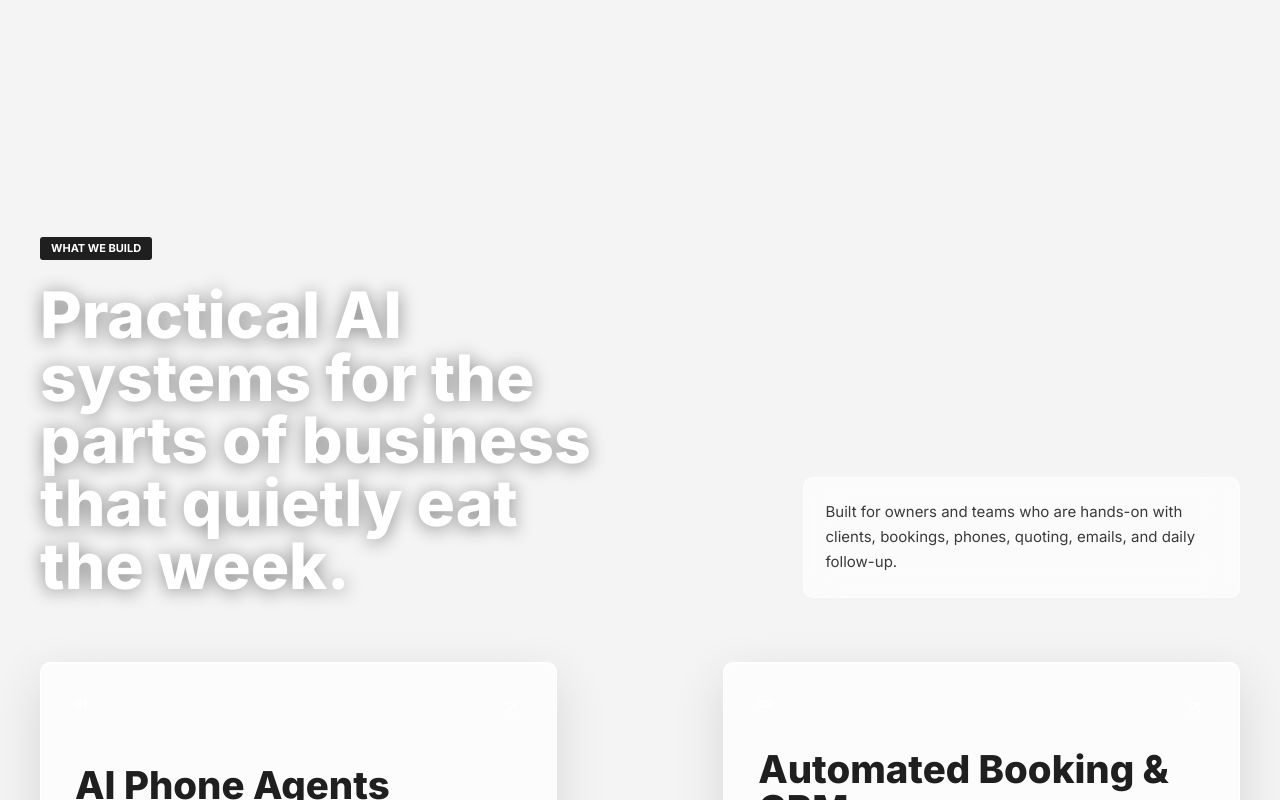
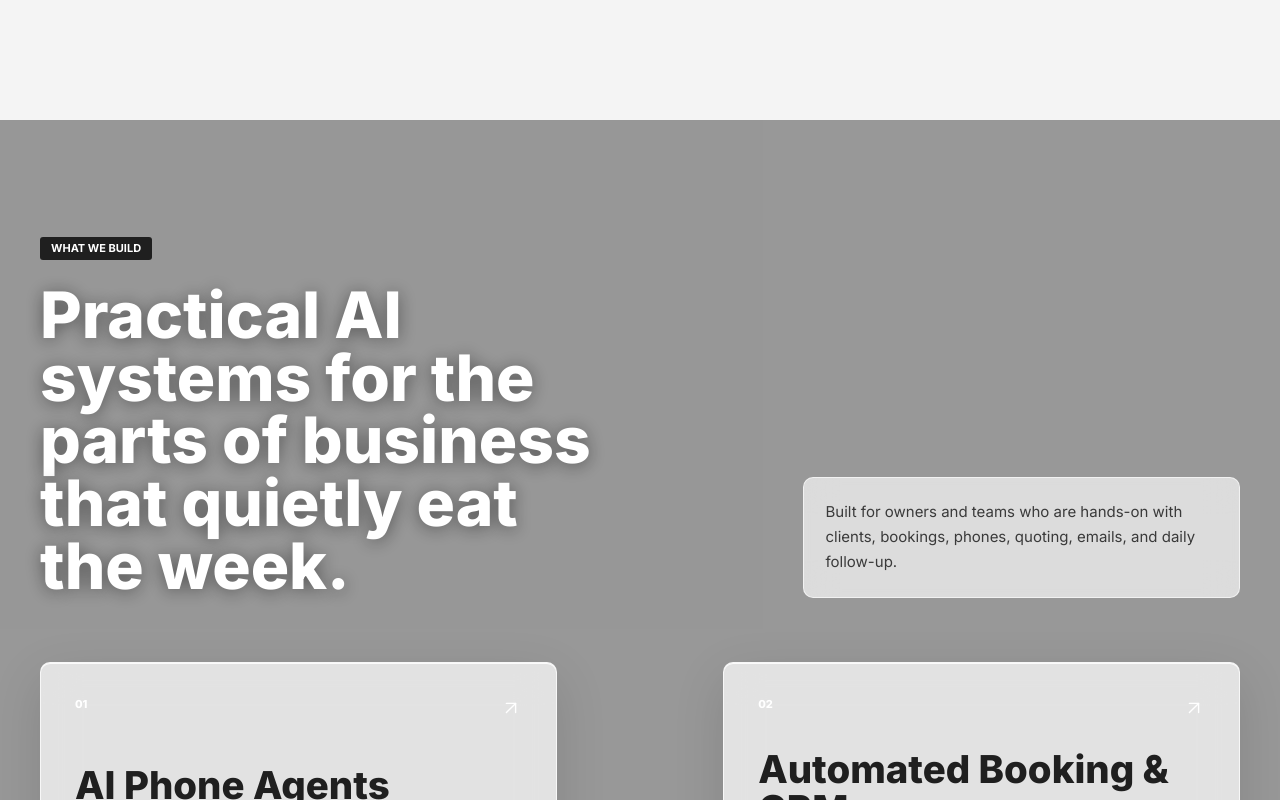
Before and after one commit to Ozhtropic/website, a React (Vite) app: page / in a window 1280 px wide. Shown: the part 3960-4760 px from the top of the page. Built offline with nearby package versions, Linux system fonts and the light colour scheme.

Commit message:
Add services tint overlay

```diff
--- a/src/components/Services.tsx
+++ b/src/components/Services.tsx
@@ -9,7 +9,7 @@ export function Services({ content }: ServicesProps) {
   const { services, servicesIntro } = content;
 
   return (
-    <section id="services" className="surface surface-transparent on-dark">
+    <section id="services" className="surface surface-contact-tint on-dark">
       <div className="section-inner">
         <div className="split-heading">
           <div className="reveal">
--- a/src/styles.css
+++ b/src/styles.css
@@ -557,6 +557,24 @@ button {
 
 .surface-transparent {
   background: transparent;
+}
+
+.surface-contact-tint {
+  overflow: hidden;
+  background: transparent;
+}
+
+.surface-contact-tint::before {
+  content: "";
+  position: absolute;
+  inset: 0;
+  background: rgba(0, 0, 0, 0.38);
+  pointer-events: none;
+}
+
+.surface-contact-tint > .section-inner {
+  position: relative;
+  z-index: 1;
 }
 
 .section-inner {
```
